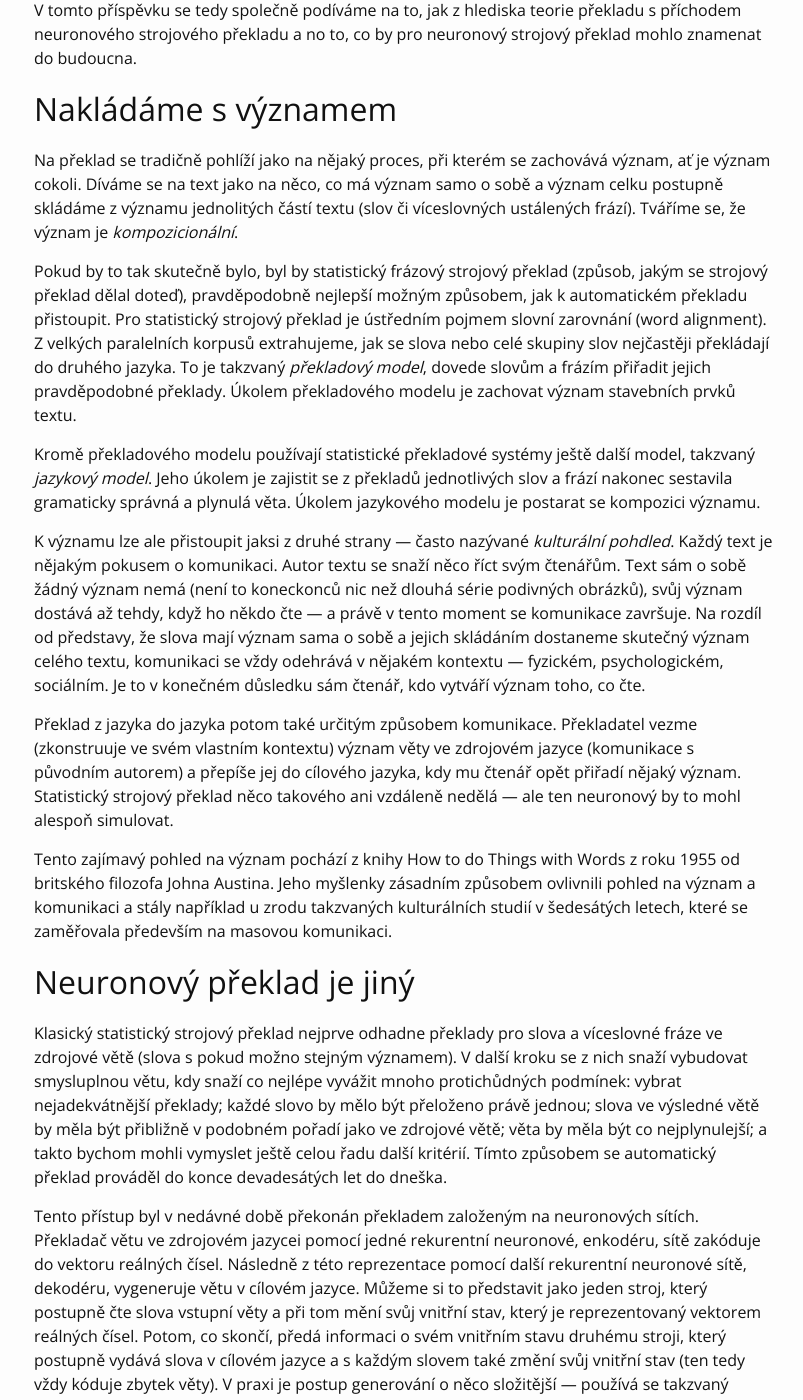
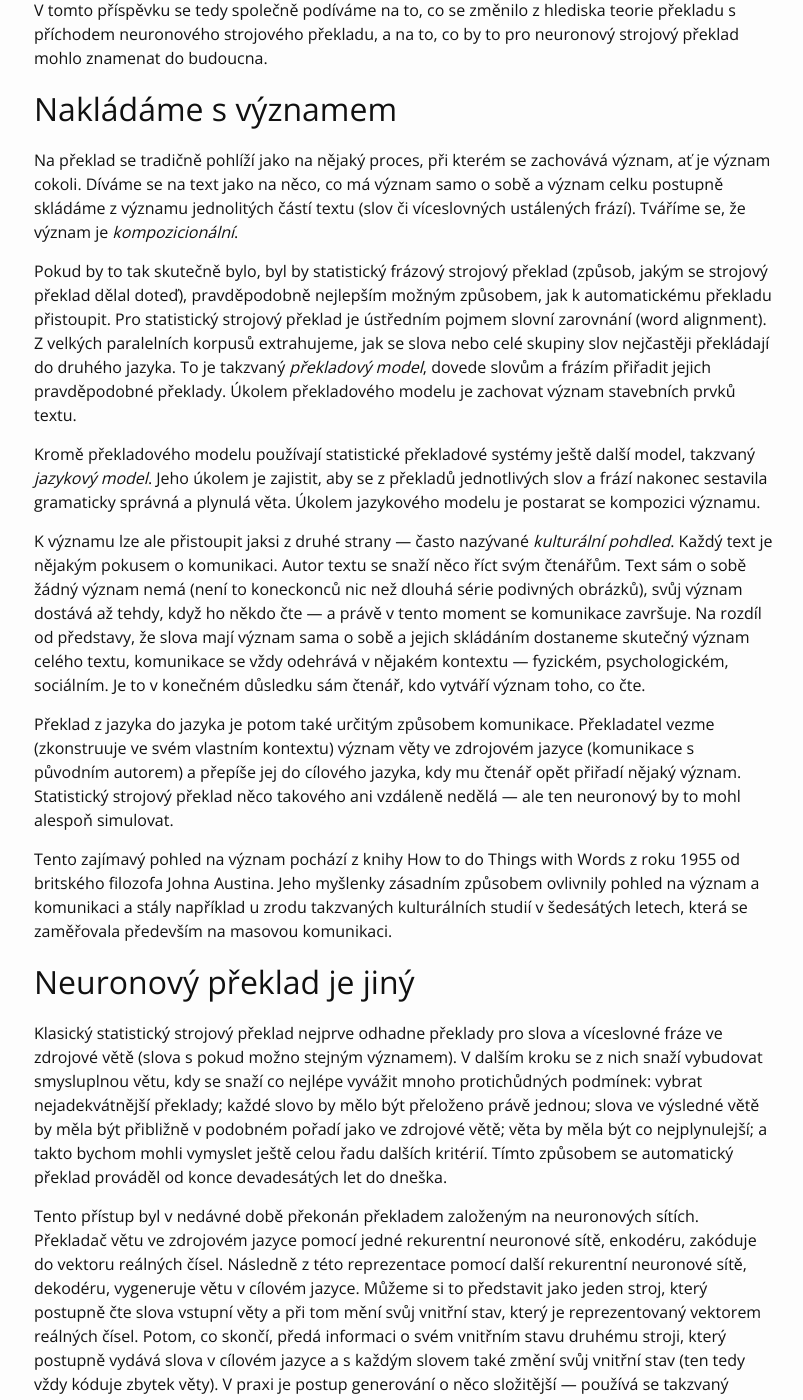
Before and after one commit to jlibovicky/jlibovicky.github.io, a Jekyll site: the page built from _posts/2016-11-26-Co-svede-neuronovy-preklad.md, in a window 1280 px wide and 1400 px high, scrolled down 536 px. Shown: the whole window, without its empty margins (236-1039 px from the left). Built offline with Jekyll 4.4.1, drawn with Linux system fonts in a browser that asks for light colours; some web fonts are replaced; comment, search, counter and statistics services are not loaded; some of the changed text lies outside the part shown.

Commit message:
czech spellcheck

```diff
--- a/_posts/2016-11-26-Co-svede-neuronovy-preklad.md
+++ b/_posts/2016-11-26-Co-svede-neuronovy-preklad.md
@@ -8,7 +8,7 @@ zahlédl článek, který se jmenoval [On Statistical Machine Translation and
 Translation
 Theory](http://www.emnlp2015.org/proceedings/DiscoMT/pdf/DiscoMT22.pdf) (O
 statistickém strojovém překladu a teorii překladu) od Christiana Hardmeiera.
-Stál před svým posterem a každému, kdo se jeho posteru zastavil se skoro
+    Stál před svým posterem a každému, kdo se u jeho posteru zastavil se skoro
 omlouval, že jeho příspěvek není o nějaké metodě, která zlepšuje stávají
 statistický strojový překlad — a je to _pouhá_ reflexe toho, co dělá
 statistický překlad z pohledu translatologie. Bohužel tento zajímavý článek
@@ -17,9 +17,9 @@ brzy nahrazen překladači založenými na neuronových sítích. Je to jen pár
 co Google oznámil, že ve svém [Google Translate nasazuje neuronový strojový
 překlad](https://research.googleblog.com/2016/09/a-neural-network-for-machine.html).
 
-V tomto příspěvku se tedy společně podíváme na to, jak z hlediska teorie
-překladu s příchodem neuronového strojového překladu a no to, co by pro
-neuronový strojový překlad mohlo znamenat do budoucna.
+V tomto příspěvku se tedy společně podíváme na to, co se změnilo z hlediska
+teorie překladu s příchodem neuronového strojového překladu, a na to, co by to
+pro neuronový strojový překlad mohlo znamenat do budoucna.
 
 ## Nakládáme s významem
 
@@ -29,8 +29,8 @@ o sobě a význam celku postupně skládáme z významu jednolitých částí te
 či víceslovných ustálených frází). Tváříme se, že význam je _kompozicionální_.
 
 Pokud by to tak skutečně bylo, byl by statistický frázový strojový překlad
-(způsob, jakým se strojový překlad dělal doteď), pravděpodobně nejlepší možným
-způsobem, jak k automatickém překladu přistoupit. Pro statistický strojový
+    (způsob, jakým se strojový překlad dělal doteď), pravděpodobně nejlepším možným
+způsobem, jak k automatickému překladu přistoupit. Pro statistický strojový
 překlad je ústředním pojmem slovní zarovnání (word alignment). Z velkých
 paralelních korpusů extrahujeme, jak se slova nebo celé skupiny slov nejčastěji
 překládají do druhého jazyka. To je takzvaný _překladový model_, dovede slovům
@@ -38,7 +38,7 @@ a frázím přiřadit jejich pravděpodobné překlady. Úkolem překladového m
 zachovat význam stavebních prvků textu.
 
 Kromě překladového modelu používají statistické překladové systémy ještě další
-model, takzvaný _jazykový model_. Jeho úkolem je zajistit se z překladů
+model, takzvaný _jazykový model_. Jeho úkolem je zajistit, aby se z překladů
 jednotlivých slov a frází nakonec sestavila gramaticky správná a plynulá věta.
 Úkolem jazykového modelu je postarat se kompozici významu.
 
@@ -48,11 +48,11 @@ pohdled_. Každý text je nějakým pokusem o komunikaci. Autor textu se snaží
 než dlouhá série podivných obrázků), svůj význam dostává až tehdy, když ho
 někdo čte — a právě v tento moment se komunikace završuje. Na rozdíl od
 představy, že slova mají význam sama o sobě a jejich skládáním dostaneme
-skutečný význam celého textu, komunikaci se vždy odehrává v nějakém kontextu —
+skutečný význam celého textu, komunikace se vždy odehrává v nějakém kontextu —
 fyzickém, psychologickém, sociálním. Je to v konečném důsledku sám čtenář, kdo
 vytváří význam toho, co čte.
 
-Překlad z jazyka do jazyka potom také určitým způsobem komunikace. Překladatel
+Překlad z jazyka do jazyka je potom také určitým způsobem komunikace. Překladatel
 vezme (zkonstruuje ve svém vlastním kontextu) význam věty ve zdrojovém jazyce
 (komunikace s původním autorem) a přepíše jej do cílového jazyka, kdy mu čtenář
 opět přiřadí nějaký význam. Statistický strojový překlad něco takového ani
@@ -60,25 +60,25 @@ vzdáleně nedělá — ale ten neuronový by to mohl alespoň simulovat.
 
 Tento zajímavý pohled na význam pochází z knihy How to do Things with Words z
 roku 1955 od britského filozofa Johna Austina. Jeho myšlenky zásadním způsobem
-ovlivnili pohled na význam a komunikaci a stály například u zrodu takzvaných
-kulturálních studií v šedesátých letech, které se zaměřovala především na
+ovlivnily pohled na význam a komunikaci a stály například u zrodu takzvaných
+kulturálních studií v šedesátých letech, která se zaměřovala především na
 masovou komunikaci.
 
 ## Neuronový překlad je jiný
 
 Klasický statistický strojový překlad nejprve odhadne překlady pro slova a
 víceslovné fráze ve zdrojové větě (slova s pokud možno stejným významem). V
-další kroku se z nich snaží vybudovat smysluplnou větu, kdy snaží co nejlépe
-vyvážit mnoho protichůdných podmínek: vybrat nejadekvátnější překlady; každé
-slovo by mělo být přeloženo právě jednou; slova ve výsledné větě by měla být
-přibližně v podobném pořadí jako ve zdrojové větě; věta by měla být co
-nejplynulejší; a takto bychom mohli vymyslet ještě celou řadu další kritérií.
-Tímto způsobem se automatický překlad prováděl do konce devadesátých let do
+dalším kroku se z nich snaží vybudovat smysluplnou větu, kdy se snaží co
+nejlépe vyvážit mnoho protichůdných podmínek: vybrat nejadekvátnější překlady;
+každé slovo by mělo být přeloženo právě jednou; slova ve výsledné větě by měla
+být přibližně v podobném pořadí jako ve zdrojové větě; věta by měla být co
+nejplynulejší; a takto bychom mohli vymyslet ještě celou řadu dalších kritérií.
+Tímto způsobem se automatický překlad prováděl od konce devadesátých let do
 dneška.
 
 Tento přístup byl v nedávné době překonán překladem založeným na neuronových
-sítích. Překladač větu ve zdrojovém jazycei pomocí jedné rekurentní neuronové,
-enkodéru, sítě zakóduje do vektoru reálných čísel. Následně z této reprezentace
+sítích. Překladač větu ve zdrojovém jazyce pomocí jedné rekurentní neuronové sítě,
+enkodéru, zakóduje do vektoru reálných čísel. Následně z této reprezentace
 pomocí další rekurentní neuronové sítě, dekodéru, vygeneruje větu v cílovém
 jazyce. Můžeme si to představit jako jeden stroj, který postupně čte slova
 vstupní věty a při tom mění svůj vnitřní stav, který je reprezentovaný vektorem
@@ -102,7 +102,7 @@ textu napsáno, ale také kontextem, v jakém se nachází. I to je možné v
 neuronových systémech zohlednit. Už teď existují metody, jak lze číselnými
 vektory reprezentovat celé texty (používají se například pro podobnostní
 vyhledávání nebo analýzu sentimetu). Pokud bychom například dávali takový
-vektor jako další vstup neuronovému překladači, dokázal by s dostatkem dat
+vektor jako další vstup neuronovému překladači, dokázal by se s dostatkem dat
 naučit využívat i lingvistický kontext jednotlivých vět, v kterém se nutně
 odráží i psychologický a sociální kontext textů. Jednotlivé sociální skupiny
 používají jazyk odlišně (mají své sociolekty), různé způsoby vyjádření se
@@ -110,7 +110,7 @@ používají při různých příležitostech — to vše se v textech jaksi jen
 odráží. Způsob, jak se vypořádat s různými kontexty vznikl i v rámci
 statistického strojového překladu — říká se mu doménová adaptace. V tomto
 případě je ale nutné mít samostatné systémy pro každou z domén (např. sportovní
-zpravodajství, odborné texty pro lékaře atd.)
+zpravodajství, odborné texty pro lékaře atd.).
 
 ## A co dál?
 
@@ -122,6 +122,7 @@ Translation](http://www.statmt.org/wmt16/).
 
 Jako velice slibný směr ve výzkumu strojového překladu se jeví vícejazyčné
 metody. [Google nedávno publikoval metodu](https://arxiv.org/abs/1611.04558),
-jak lze naučit strojový překlad pro jazykový pár, ale bylo možné je propojit
-přes jiné jazykové páry. V konečném důsledku by potom data jakákoli dvojjazyčná
-data mohlo být použita ku prospěchu překladu mezi všemi jazyky navzájem.
+jak lze naučit strojový překlad pro jazykový pár, pro který je velmi málo
+trénovacích dat, ale bylo možné je propojit přes jiné jazykové páry. V konečném
+důsledku by potom data jakákoli dvojjazyčná data mohlo být použita ku prospěchu
+překladu mezi všemi jazyky navzájem.
```
Also changed, not shown: other parts of _posts/2016-11-26-Co-svede-neuronovy-preklad.md (+2 -2 lines).
